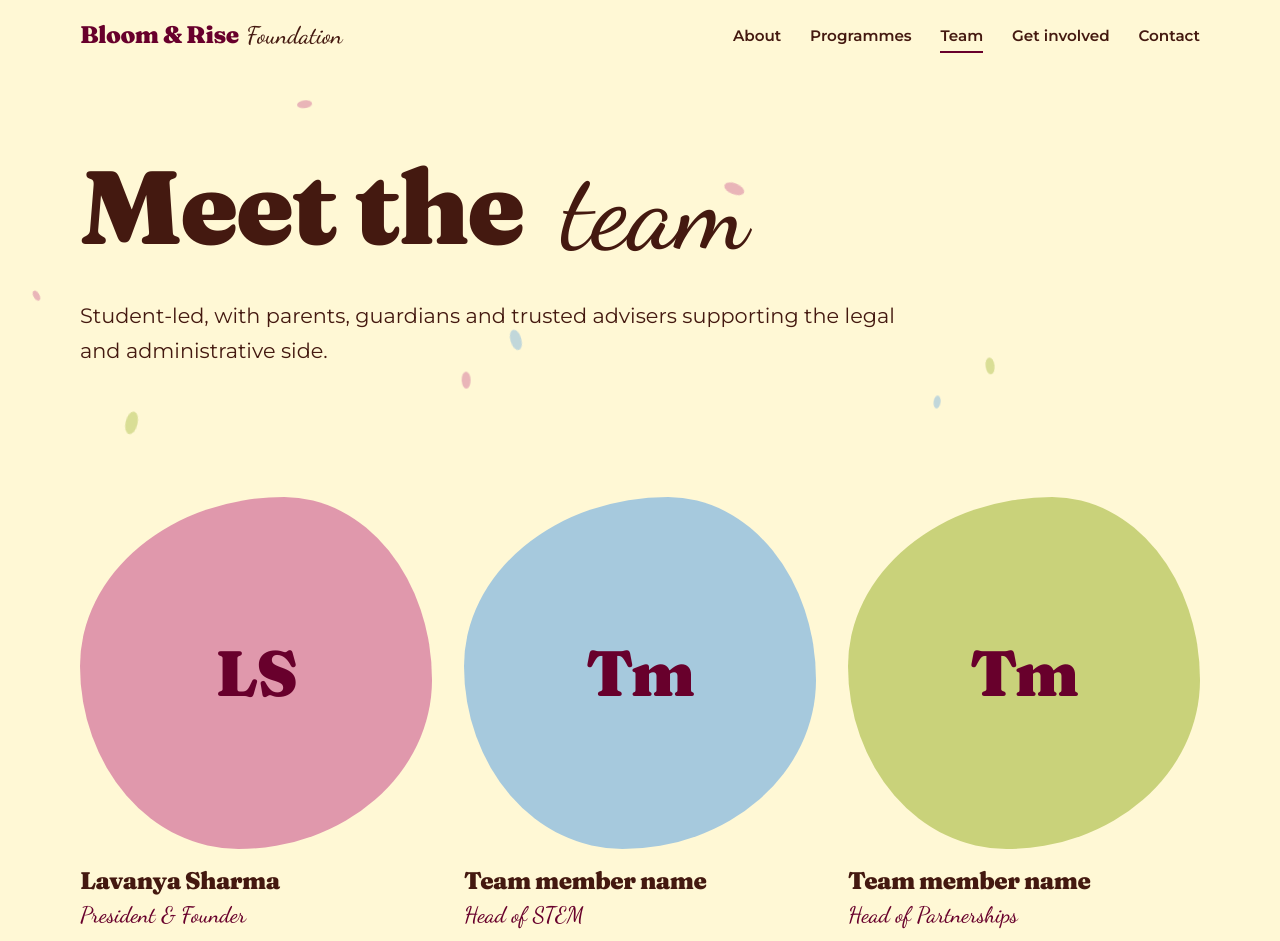
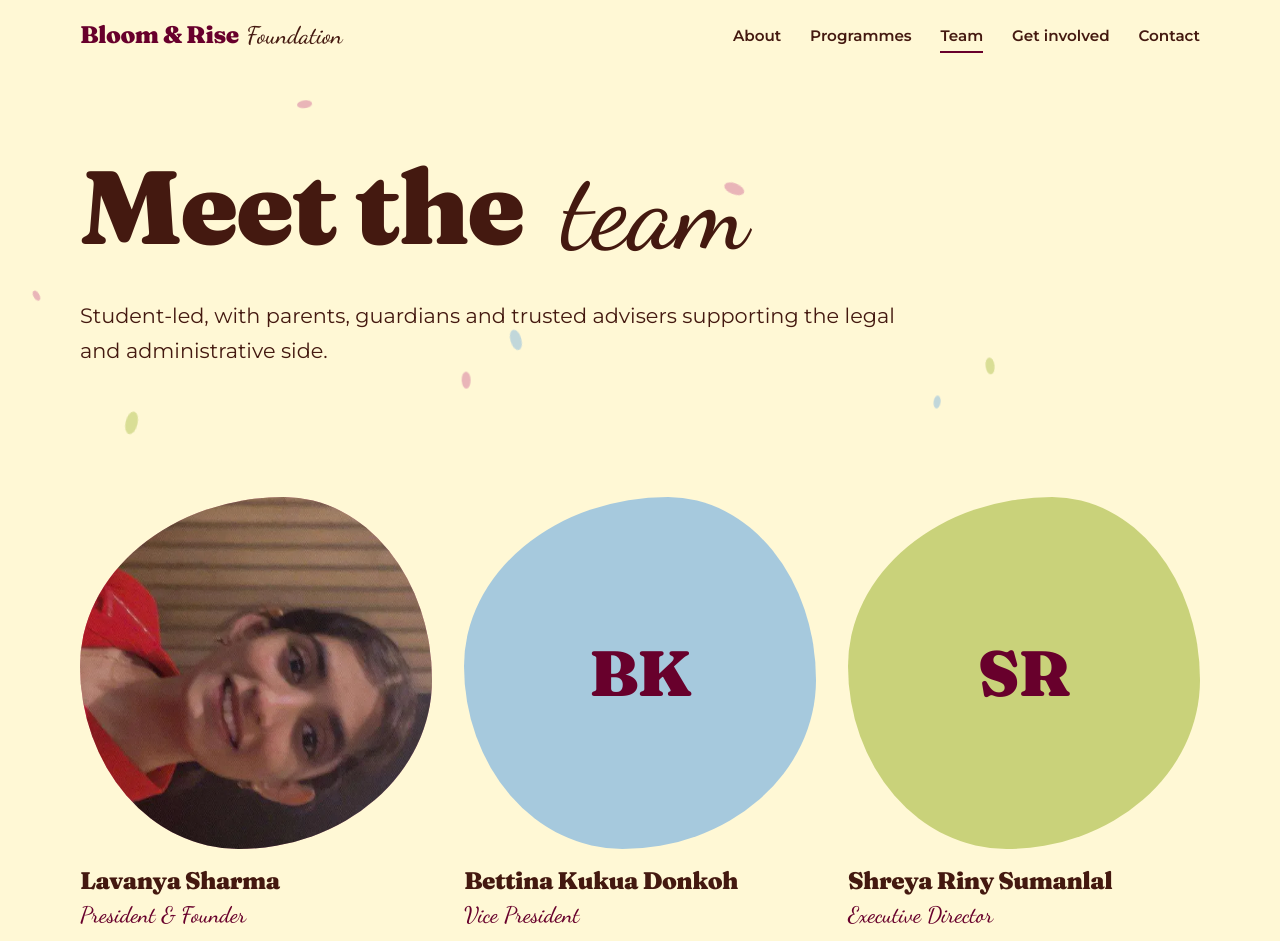
Before and after one commit to 0xC0ba1t/bloom-and-rise-site, a Next.js app: page /team in a window 1280 px wide. Shown: the top 941 px of the page. Built offline with nearby package versions, Linux system fonts and the light colour scheme.

Commit message:
edit team member names

```diff
--- a/src/data/team.ts
+++ b/src/data/team.ts
@@ -8,17 +8,17 @@ export const team: Member[] = [
     name: "Lavanya Sharma",
     role: "President & Founder",
     bio: "Two or three sentences about who they are and why they care about this work.",
-    photo: "",
+    photo: "/team/lavanya.png",
   },
   {
-    name: "Team member name",
-    role: "Head of STEM",
+    name: "Bettina Kukua Donkoh",
+    role: "Vice President",
     bio: "A short, friendly bio. Share only what they’re comfortable having public.",
     photo: "",
   },
   {
-    name: "Team member name",
-    role: "Head of Partnerships",
+    name: "Shreya Riny Sumanlal",
+    role: "Executive Director",
     bio: "Replace this placeholder with a real bio and, if consent is given, a photo.",
     photo: "",
   },
```
Also changed, not shown: public/team/lavanya.png (added).
